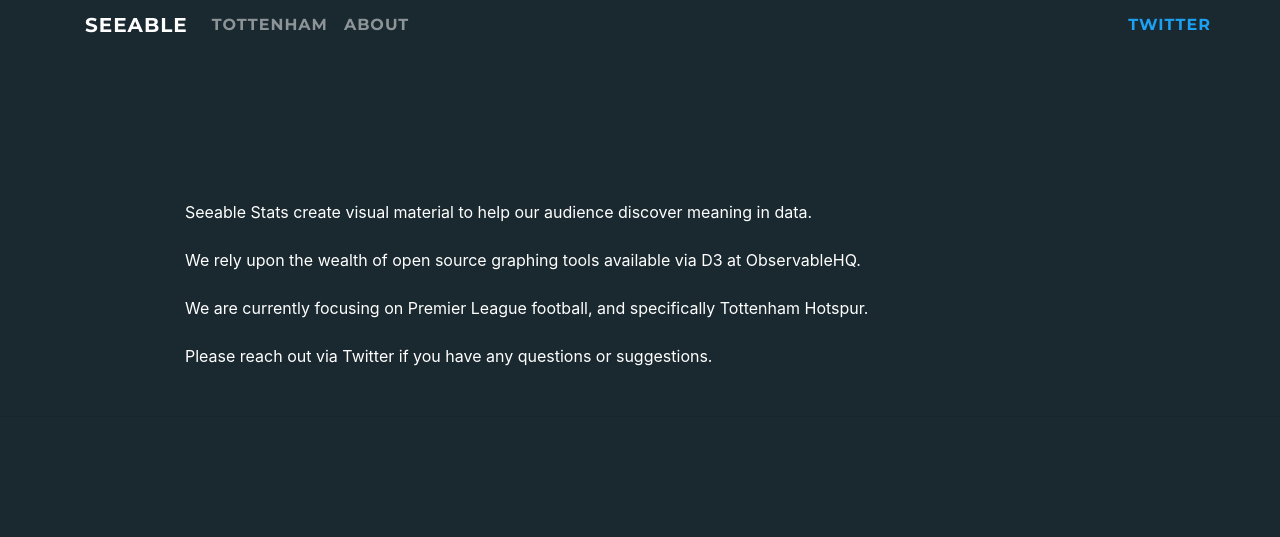
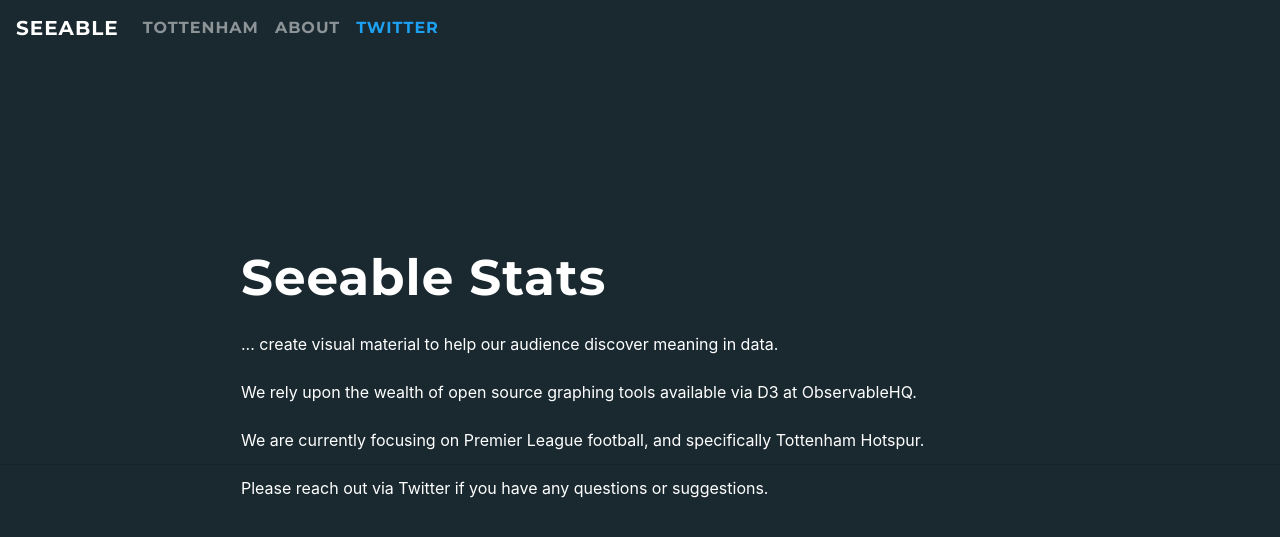
Before and after one commit to theojolliffe/SeeableNews, a Django app: page / in a window 1280 px wide. Shown: the top 537 px of the page. Run offline with Django 3.2, Linux system fonts and the light colour scheme; some libraries are stand-ins or nearby versions; some web fonts are replaced.

Commit message:
Launch 2 commit

```diff
--- a/seeablestats/templates/home.html
+++ b/seeablestats/templates/home.html
@@ -6,7 +6,7 @@
     <div class="wrap">
         <div class="row">
             <p>
-                Seeable Stats create visual material to help our audience discover meaning in data.
+                <h1>Seeable Stats</h1></br>... create visual material to help our audience discover meaning in data.
                 </br></br>
                 We rely upon the wealth of open source graphing tools available via D3 at ObservableHQ.
                 </br></br>
--- a/seeablestats/templates/vis/navbar.html
+++ b/seeablestats/templates/vis/navbar.html
@@ -1,21 +1,15 @@
-<script src="https://code.iconify.design/1/1.0.7/iconify.min.js"></script>
-<nav class="navbar fixed-top navbar-expand-lg navbar-dark bg-dark">
-  <div class="navcont">
-    <div>
+
+
+<nav class="navbar navbar-expand-lg navbar-dark bg-dark">
+  <a class="navbar-brand" href="/">Seeable</a>
   <button class="navbar-toggler" type="button" data-toggle="collapse" data-target="#navbarNavAltMarkup" aria-controls="navbarNavAltMarkup" aria-expanded="false" aria-label="Toggle navigation">
     <span class="navbar-toggler-icon"></span>
   </button>
-    <a class="navbar-brand" href="/">Seeable</a>
-      </div>
   <div class="collapse navbar-collapse" id="navbarNavAltMarkup">
     <div class="navbar-nav">
       <a class="nav-item nav-link" href="spurs">TOTTENHAM</a>
-            <a class="nav-item nav-link" href="/">About</a>
+      <a class="nav-item nav-link" href="/">ABOUT</a>
+      <a class="nav-item nav-link" id="twitter" href="https://twitter.com/SeeableNews">TWITTER</a>
     </div>
   </div>
-
-      <a class="nav-item nav-link" id="twitter" href="https://twitter.com/SeeableNews">
-        TWITTER
-      </a>
-  </div>
 </nav>
--- a/static/css/main4.css
+++ b/static/css/main4.css
@@ -99,7 +99,7 @@ h2 {
     margin-top: 100px;
 }
 text {
-    font-family: Montserrat;
+    font-family: "Montserrat";
     fill: white;
 }
 circle {
@@ -146,10 +146,13 @@ a#twitter {
     color: #1DA1F2;
 }
 .wrap {
-    margin-top: 200px;
-    margin-left: 200px;
-    margin-right: 200px;
+    margin-top: 15%;
+    margin-left: 20%;
+    margin-right: 20%;
     color: white;
+}
+p {
+    font-family: "Montserrat";
 }
 @media only screen and (max-width: 768px) {
     .observablehq-ledge2 {
```
Lines whose indentation alone changed are shown as unchanged.
